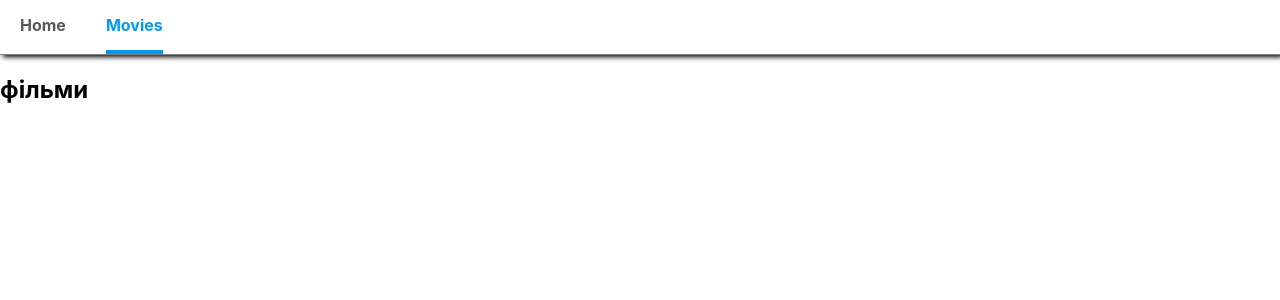
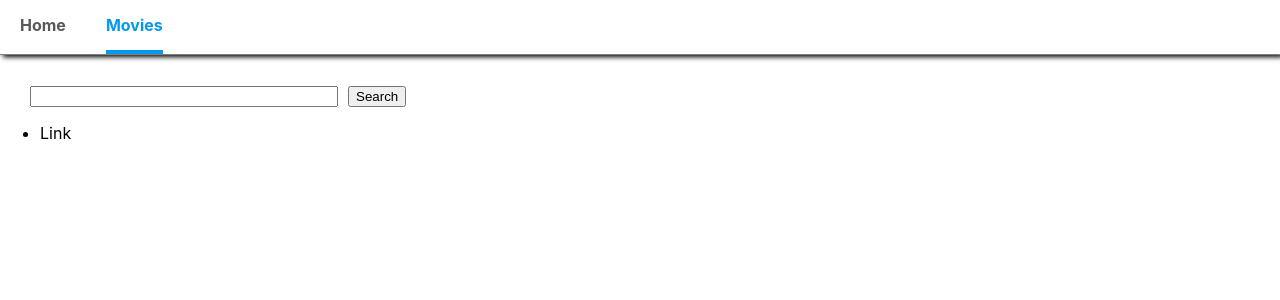
Before and after one commit to Tate-T/goit-react-hw-05-movies-bc13, a React (Create React App) app: page /movies in a window 1280 px wide. Shown: the top 300 px of the page. Built offline with nearby package versions, Linux system fonts and the light colour scheme.

Commit message:
form & styles for MoviesPage

```diff
--- a/src/components/MoviesPage/MoviesPage.jsx
+++ b/src/components/MoviesPage/MoviesPage.jsx
@@ -1,8 +1,20 @@
-// import s from './MoviesPage.module.css';
+import s from './MoviesPage.module.css';
 
 const MoviesPage = () => {
     return (
-        <h2>фільми</h2>
+        <>
+            <form action="" className={s.form}>
+                <label htmlFor="" className={s.label}>
+                    <input type="text" className={s.input} />
+                </label>
+                <button>Search</button>
+            </form>
+            <ul>
+                <li>
+                    Link
+                </li>
+            </ul>
+        </>
     )
 }
 
--- a/src/components/MoviesPage/MoviesPage.module.css
+++ b/src/components/MoviesPage/MoviesPage.module.css
@@ -0,0 +1,14 @@
+.form {
+    margin-left: 30px;
+    margin-top: 30px;
+}
+
+.input {
+    width: 300px;
+    margin-right: 10px;
+}
+
+.input:hover {
+    border: 1px solid rgb(0, 132, 255);
+    border-radius: 3px;
+}
--- a/src/views/HomeView.js
+++ b/src/views/HomeView.js
@@ -1,21 +1,26 @@
 import HomePage from '../components/HomePage/HomePage';
-import { Link } from 'react-router-dom';
-import PropTypes from 'prop-types';
+// import { Link } from 'react-router-dom';
+// import PropTypes from 'prop-types';
 export default function HomeView({ movies }) {
     return (
         <>
             <HomePage />
-            <ul key={movies.id}>
+            {/* <ul key={movies.id}>
                 {movies.map(movie =>
                 (<li>
                     <Link>{movie}</Link>
                 </li>)
                 )}
+            </ul> */}
+            <ul >
+                <li>
+                    Link
+                </li>
             </ul>
         </>
     )
 }
 
-HomePage.PropTypes = {
-    movies: PropTypes.func
-}
+// HomePage.propTypes = {
+//     movies: PropTypes.func
+// }
```
Also changed, not shown: src/components/MoviesList/MovieDetailsPage/Cast/Cast.jsx (renamed from src/components/MoviesPage/MovieDetailsPage/Cast/Cast.jsx), src/components/MoviesList/MovieDetailsPage/Cast/Cast.module.css (added), src/components/MoviesList/MovieDetailsPage/MovieDetailsPage.jsx (renamed from src/components/MoviesPage/MovieDetailsPage/MovieDetailsPage.jsx), src/components/MoviesList/MovieDetailsPage/MovieDetailsPage.module.css (added), src/components/MoviesList/MovieDetailsPage/Reviews/Reviews.jsx (renamed from src/components/MoviesPage/MovieDetailsPage/Reviews/Reviews.jsx), src/components/MoviesList/MovieDetailsPage/Reviews/Reviews.module.css (added), src/components/MoviesList/MoviesList.jsx (added), src/components/MoviesList/MoviesList.module.css (added).
